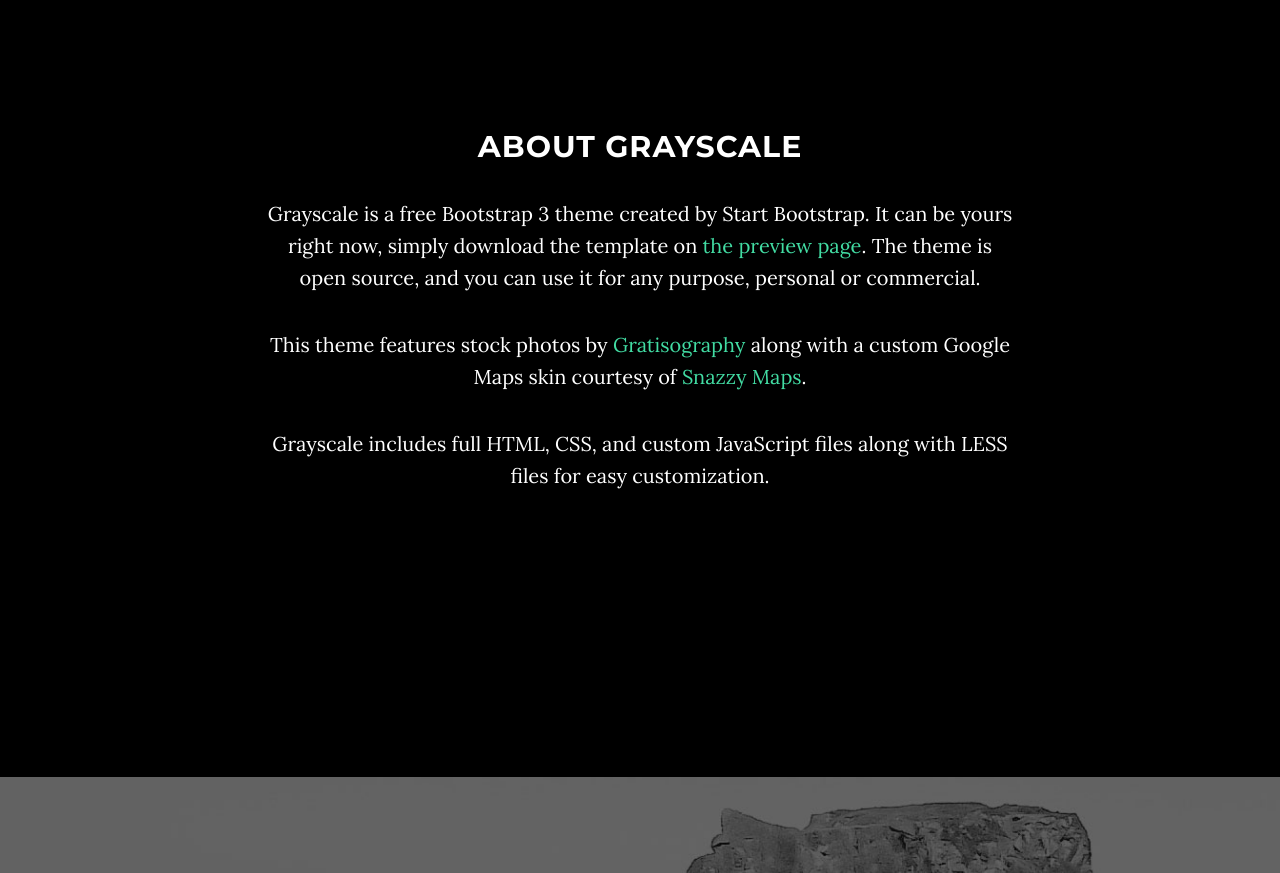
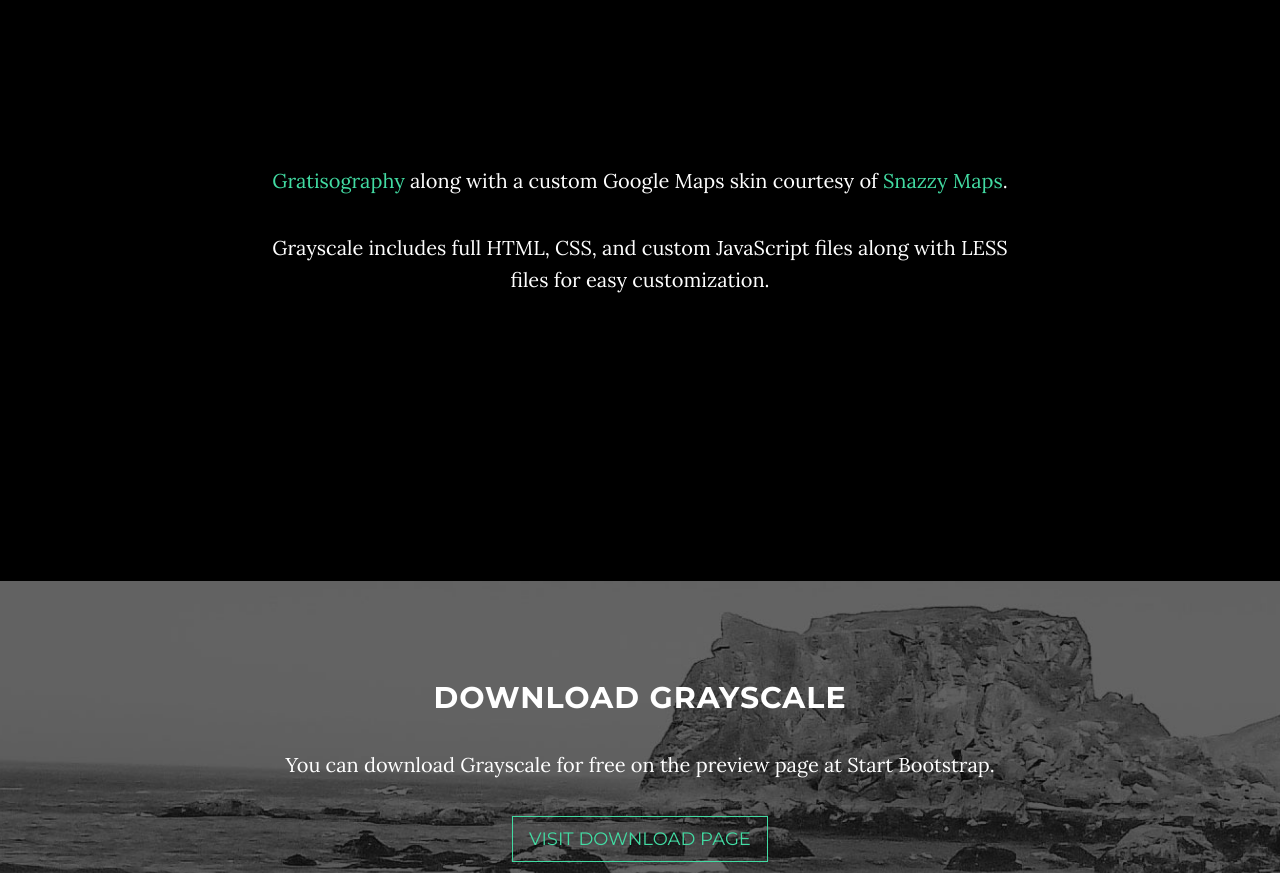
Before and after one commit to lhoydaDoyog/onepage.github.io, a website: page index.html in a window 1280 px wide. Shown: the part 920-1793 px from the top of the page. Drawn offline with nearby package versions, Linux system fonts and the light colour scheme; some packages are replaced by stand-ins of ours.

Commit message:
Update index.html

```diff
--- a/index.html
+++ b/index.html
@@ -41,7 +41,7 @@
                     Menu <i class="fa fa-bars"></i>
                 </button>
                 <a class="navbar-brand page-scroll" href="#page-top">
-                    <i class="fa fa-play-circle"></i> <span class="light"></span> Home
+                    <i class="fa fa-play-circle"></i> <span class="light"></span>
                 </a>
             </div>
 
@@ -89,9 +89,9 @@
     <section id="about" class="container content-section text-center">
         <div class="row">
             <div class="col-lg-8 col-lg-offset-2">
-                <h2>About Grayscale</h2>
-                <p>Grayscale is a free Bootstrap 3 theme created by Start Bootstrap. It can be yours right now, simply download the template on <a href="http://startbootstrap.com/template-overviews/grayscale/">the preview page</a>. The theme is open source, and you can use it for any purpose, personal or commercial.</p>
-                <p>This theme features stock photos by <a href="http://gratisography.com/">Gratisography</a> along with a custom Google Maps skin courtesy of <a href="http://snazzymaps.com/">Snazzy Maps</a>.</p>
+                <h2></h2>
+                <p></p>
+                <p> <a href="http://gratisography.com/">Gratisography</a> along with a custom Google Maps skin courtesy of <a href="http://snazzymaps.com/">Snazzy Maps</a>.</p>
                 <p>Grayscale includes full HTML, CSS, and custom JavaScript files along with LESS files for easy customization.</p>
             </div>
         </div>
```
